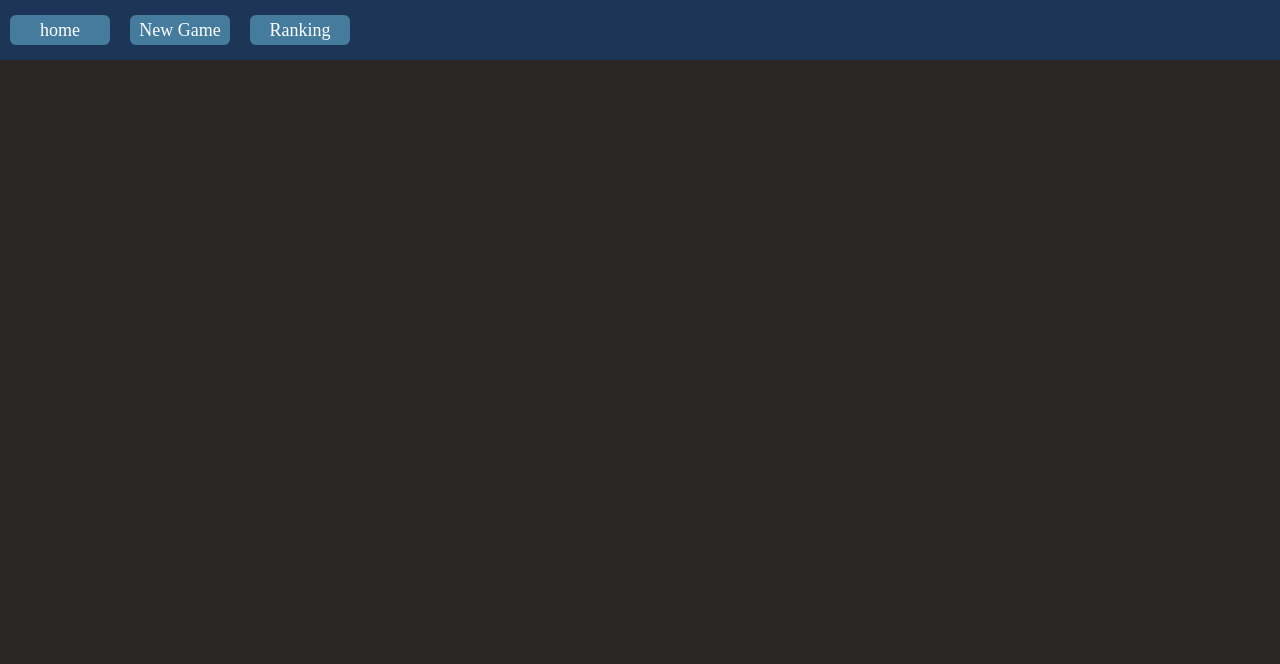
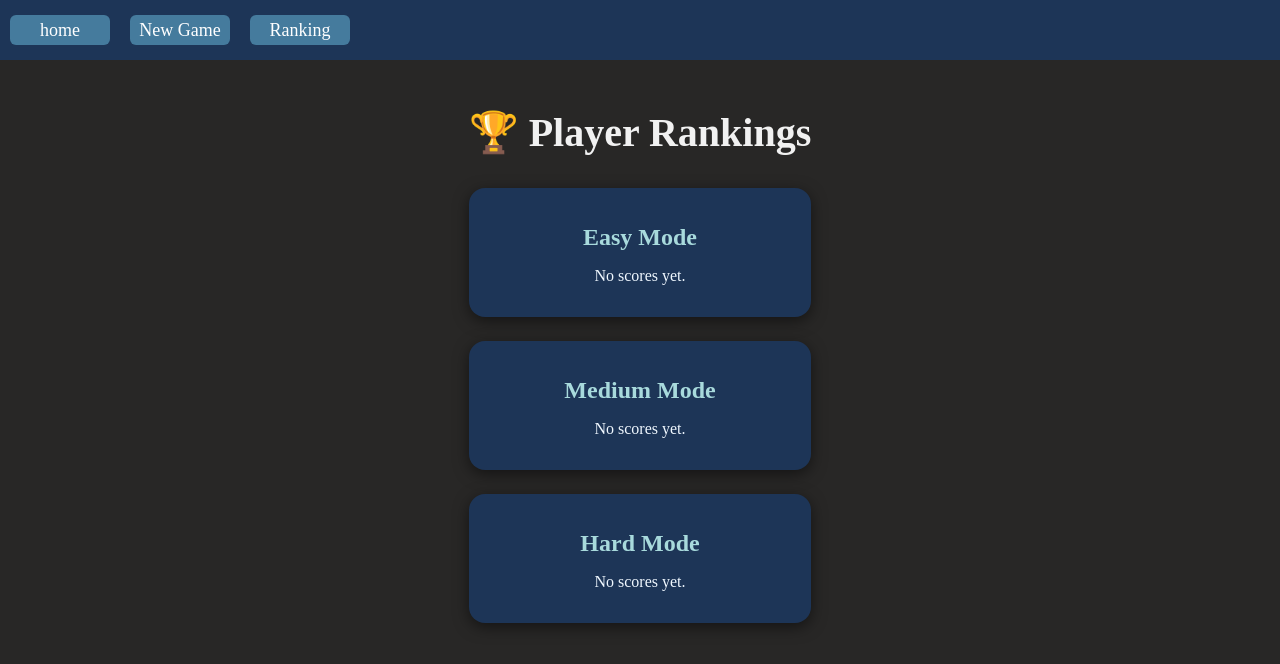
Before and after one commit to RohanVarmaP/typescript-tutorial, a React (Create React App) app in the folder endgame-project/: page /#/ranking in a window 1280 px wide. Shown: the top 664 px of the page. Built offline with nearby package versions, Linux system fonts and the light colour scheme.

Commit message:
completed html and ts for ranking

```diff
--- a/endgame-project/src/App.tsx
+++ b/endgame-project/src/App.tsx
@@ -5,8 +5,24 @@ import Game from './pages/Game';
 import Layout from './components/Layout';
 import Home from './pages/Home';
 import Ranking from './pages/Ranking';
+import { json } from 'stream/consumers';
 
+export type scoretype = {
+  date: string,
+  time: string,
+  difficulty: string,
+  timeTaken: number
+}
 function App() {
+
+  function getRankingList() {
+    const rList = localStorage.getItem('ranking')
+    if (rList) {
+      return JSON.parse(rList)
+    } else {
+      return []
+    }
+  }
 
   // State Values
   const [currentWord, setCurrentWord] = React.useState<string>((): string => getRandomWord())
@@ -14,9 +30,18 @@ function App() {
   const [letterGuessed, setLetterGuessed] = React.useState<string[]>([])
 
   const [isgameWon, setIsgameWon] = React.useState<boolean>(false)
+
+  const [rankingList, setRankingList] = React.useState<scoretype[]>(getRankingList())
+
+  React.useEffect(() => {
+    localStorage.setItem('ranking', JSON.stringify(rankingList))
+  }, [rankingList])
+
+
   React.useEffect(() => {
     setIsgameWon(currentWord.split('').every((letter: string): boolean => letterGuessed.includes(letter)))
   }, [letterGuessed])
+
   // console.log('currentWord', currentWord);
   // console.log('letterGuessed', letterGuessed);
 
@@ -28,7 +53,7 @@ function App() {
   const isgameLost: boolean = wrongGuessCount >= 9
   // console.log('isgameLost', isgameLost)
   const isGameOver: boolean = isgameLost || isgameWon
-  console.log('isgameover', isGameOver)
+  // console.log('isgameover', isGameOver)
 
   function handleLetterClick(letter: string): void {
     setLetterGuessed((prev: string[]): string[] => (letter && !prev.includes(letter)) ? [...prev, letter] : prev);
@@ -44,8 +69,8 @@ function App() {
       <Routes>
         <Route element={<Layout />}>
           <Route path='/' element={<Home />} />
-          <Route path='/game' element={<Game isgameLost={isgameLost} isgameWon={isgameWon} wrongGuessCount={wrongGuessCount} currentWord={currentWord} letterGuessed={letterGuessed} isGameOver={isGameOver} onLetterClick={handleLetterClick} newGame={newGame} setIsgameWon={setIsgameWon} />} />
-          <Route path='/ranking' element={<Ranking />} />
+          <Route path='/game' element={<Game isgameLost={isgameLost} isgameWon={isgameWon} wrongGuessCount={wrongGuessCount} currentWord={currentWord} letterGuessed={letterGuessed} isGameOver={isGameOver} onLetterClick={handleLetterClick} newGame={newGame} setIsgameWon={setIsgameWon} setRankingList={setRankingList} />} />
+          <Route path='/ranking' element={<Ranking rankingList={rankingList} />} />
         </Route>
       </Routes>
     </Router >
--- a/endgame-project/src/index.css
+++ b/endgame-project/src/index.css
@@ -250,3 +250,64 @@ nav {
   align-items: center;
   gap: 10px;
 }
+
+.ranking-container {
+  min-height: 100vh;
+  padding: 2rem;
+}
+
+.title {
+  font-size: 2.5rem;
+  font-weight: bold;
+  text-align: center;
+  margin-bottom: 2rem;
+  color: #f1f1f1;
+}
+
+.grid {
+  display: grid;
+  grid-template-columns: repeat(auto-fit, minmax(320px, 1fr));
+  gap: 1.5rem;
+}
+
+.card {
+  background: #1d3557;
+  border-radius: 1rem;
+  padding: 1rem;
+  box-shadow: 0 4px 15px rgba(0, 0, 0, 0.5);
+}
+
+.card h2 {
+  text-align: center;
+  color: #a8dadc;
+  font-size: 1.5rem;
+  margin-bottom: 1rem;
+  text-transform: capitalize;
+}
+
+.table {
+  width: 100%;
+  border-collapse: collapse;
+  font-size: 0.95rem;
+  color: #f1f1f1;
+}
+
+.table th,
+.table td {
+  border: 1px solid #f1f1f120;
+  padding: 0.6rem;
+  text-align: center;
+}
+
+.table thead {
+  background-color: #457b9d;
+}
+
+.table tbody tr:hover {
+  background-color: #2c3e50;
+}
+
+.no-scores {
+  text-align: center;
+  color: #ccc;
+}
--- a/endgame-project/src/pages/Game.tsx
+++ b/endgame-project/src/pages/Game.tsx
@@ -6,6 +6,9 @@ import Language from '../components/Language'
 import Word from '../components/Word'
 import Keyboard from '../components/Keyboard'
 import Clues from '../components/Clues'
+import DateTimeComponent from '../utils/utils'
+import { scoretype } from '../App'
+
 
 type GamePropsType = {
     isgameLost: boolean,
@@ -16,8 +19,11 @@ type GamePropsType = {
     isGameOver: boolean,
     onLetterClick: (letter: string) => void,
     newGame: () => void,
-    setIsgameWon: React.Dispatch<React.SetStateAction<boolean>>
+    setIsgameWon: React.Dispatch<React.SetStateAction<boolean>>,
+    setRankingList: React.Dispatch<React.SetStateAction<scoretype[]>>
 }
+
+
 const Game = (props: GamePropsType) => {
     const navigate = useNavigate()
     React.useEffect(() => {
@@ -27,16 +33,39 @@ const Game = (props: GamePropsType) => {
             }, 2000)
         }
     }, [props.isgameWon]);
+
+
     const location = useLocation()
     const difficultyVal = new URLSearchParams(location.search)
     const [difficulty, setDifficulty] = React.useState<string>(String(difficultyVal.get('difficulty')))
-    console.log(difficulty)
+    const [startTime, setStartTime] = React.useState<number>(Date.now());
+    // console.log(difficulty)
+
+
     React.useEffect(() => {
         alert('a new game will start')
         setDifficulty(String(difficultyVal.get('difficulty')))
         props.setIsgameWon(false)
         props.newGame()
     }, [location])
+
+    React.useEffect(() => {
+        if (props.isgameWon) {
+            const endTime = Date.now();
+            const timeTakenInSeconds = Math.floor((endTime - startTime) / 1000);
+            const timeObj: scoretype = {
+                ...DateTimeComponent(),
+                difficulty: difficulty,
+                timeTaken: timeTakenInSeconds,
+            };
+            props.setRankingList(prev => [...prev, timeObj])
+            console.log('🏆 Game won!', timeObj);
+
+            setTimeout(() => {
+                navigate('/ranking');
+            }, 2000);
+        }
+    }, [props.isgameWon]);
     return (
         <>
             <Header />
--- a/endgame-project/src/pages/Ranking.tsx
+++ b/endgame-project/src/pages/Ranking.tsx
@@ -1,11 +1,60 @@
-import React from 'react'
+import React from 'react';
+import { scoretype } from '../App';
 
-const Ranking = () => {
+const Ranking = ({ rankingList }: { rankingList: scoretype[] }) => {
+    const difficulties = ['easy', 'medium', 'hard'];
+
+    const getSortedScores = (difficulty: string) => {
+        return rankingList
+            .filter(score => score.difficulty === difficulty)
+            .sort((a, b) => a.timeTaken - b.timeTaken);
+    };
+
+    const formatTime = (seconds: number) => {
+        const min = Math.floor(seconds / 60);
+        const sec = seconds % 60;
+        return `${min}m ${sec}s`;
+    };
+
     return (
-        <div>
+        <div className="ranking-container">
+            <h1 className="title">🏆 Player Rankings</h1>
+            <div className="grid">
+                {difficulties.map(diff => {
+                    const scores = getSortedScores(diff);
+                    return (
+                        <div className="card" key={diff}>
+                            <h2>{diff} Mode</h2>
+                            {scores.length === 0 ? (
+                                <p style={{ textAlign: 'center' }}>No scores yet.</p>
+                            ) : (
+                                <table className="table">
+                                    <thead>
+                                        <tr>
+                                            <th>#</th>
+                                            <th>Date</th>
+                                            <th>Time</th>
+                                            <th>Time Taken</th>
+                                        </tr>
+                                    </thead>
+                                    <tbody>
+                                        {scores.map((score, index) => (
+                                            <tr key={index}>
+                                                <td>{index + 1}</td>
+                                                <td>{score.date}</td>
+                                                <td>{score.time}</td>
+                                                <td>{formatTime(score.timeTaken)}</td>
+                                            </tr>
+                                        ))}
+                                    </tbody>
+                                </table>
+                            )}
+                        </div>
+                    );
+                })}
+            </div>
+        </div>
+    );
+};
 
-        </div>
-    )
-}
-
-export default Ranking
+export default Ranking;
--- a/endgame-project/src/utils/utils.ts
+++ b/endgame-project/src/utils/utils.ts
@@ -1,4 +1,9 @@
 import { words } from "../data/Words";
+
+type timeType = {
+    date: string,
+    time: string,
+}
 
 function getRandomNumber(arr: string[]): number {
     return Math.floor(Math.random() * arr.length)
@@ -25,3 +30,28 @@ export function getFarewellText(language: string): string {
     ];
     return options[getRandomNumber(options)];
 }
+
+
+export const DateTimeComponent = (): timeType => {
+    const currentDate = new Date();
+
+    const formattedDate = currentDate.toLocaleDateString('en-GB', {
+        day: '2-digit',
+        month: '2-digit',
+        year: 'numeric',
+    });
+
+    const formattedTime = currentDate.toLocaleTimeString('en-US', {
+        hour12: false,
+        hour: '2-digit',
+        minute: '2-digit',
+        second: '2-digit',
+    });
+
+    return {
+        date: formattedDate,
+        time: formattedTime
+    }
+};
+
+export default DateTimeComponent;
```
